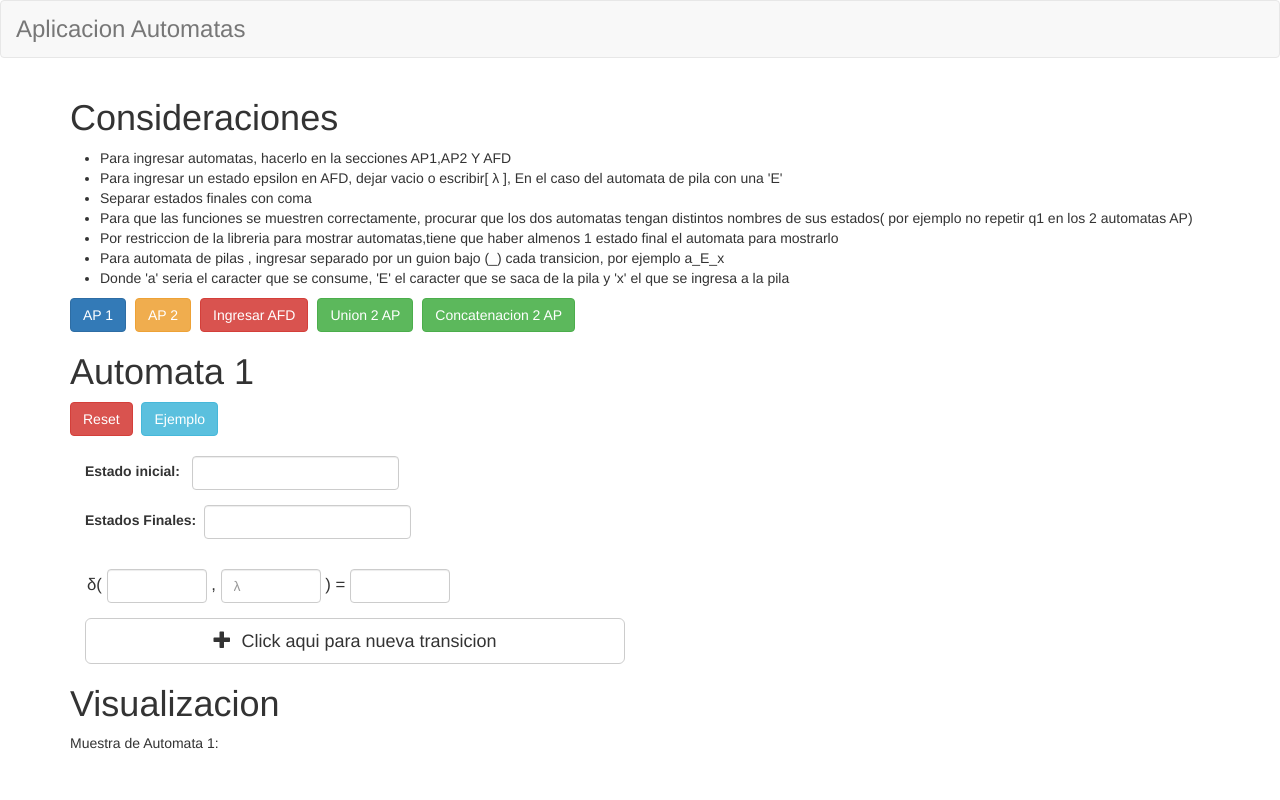
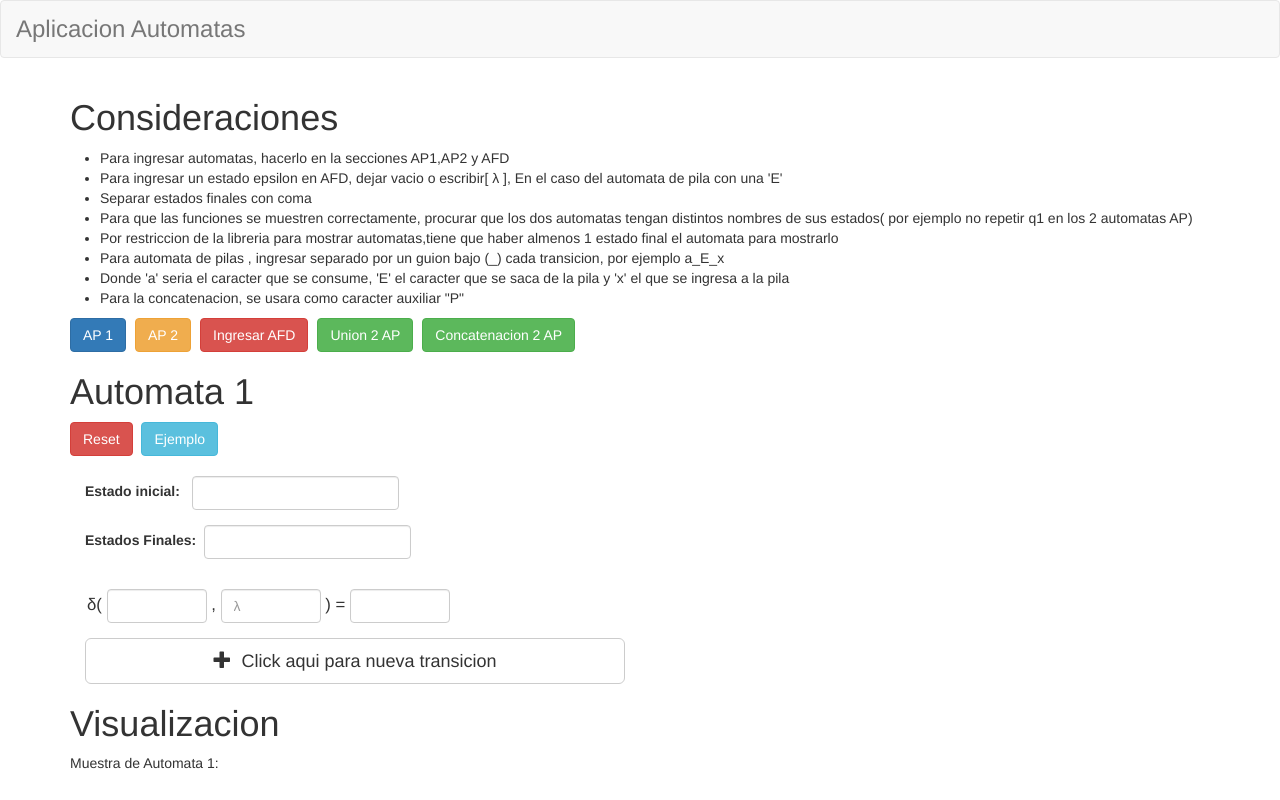
Before and after one commit to matalvarez10/Grafo, a plain HTML site: page index.html in a window 1280 px wide. Drawn offline with nearby package versions, Linux system fonts and the light colour scheme.

Commit message:
Add files via upload

```diff
--- a/DOM.js
+++ b/DOM.js
@@ -261,7 +261,6 @@ $(document).ready(function () {
 
     })
     $("#showregex").click(function() {
-        var i;
         var debugc=0;
         var debugArray=[];
         console.log('ola');
--- a/index.html
+++ b/index.html
@@ -52,13 +52,14 @@
     <h1>Consideraciones</h1>
     <p class="instructions"></p>
     <ul class="instructions-list">
-        <li>Para ingresar automatas, hacerlo en la secciones AP1,AP2 Y AFD</li>
+        <li>Para ingresar automatas, hacerlo en la secciones AP1,AP2 y AFD</li>
         <li>Para ingresar un estado epsilon en AFD, dejar vacio o escribir[ &lambda; ], En el caso del automata de pila con una 'E' </li>
         <li>Separar estados finales con coma</li>
         <li>Para que las funciones se muestren correctamente, procurar que los dos automatas tengan distintos nombres de sus estados( por ejemplo no repetir q1 en los 2 automatas AP)</li>
         <li>Por restriccion de la libreria para mostrar automatas,tiene que haber almenos 1 estado final el automata para mostrarlo</li>
         <li>Para automata de pilas , ingresar separado por un guion bajo (_) cada transicion, por ejemplo a_E_x</li>
         <li>Donde 'a' seria el caracter que se consume, 'E' el caracter que se saca de la pila y 'x' el que se ingresa a la pila</li>
+        <li>Para la concatenacion, se usara como caracter auxiliar "P"</li>
     </ul>
     <div >
     <button class="btn btn-primary "id="auto1">AP 1</button>
```
Also changed, not shown: 1 other file.
